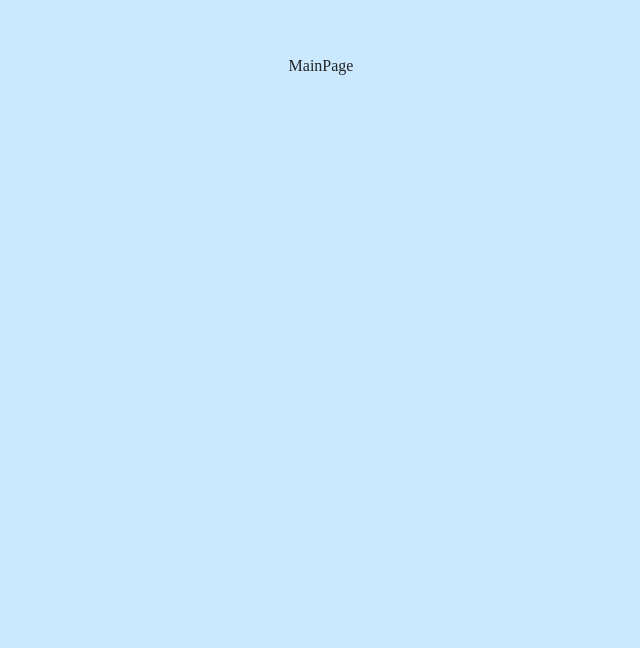
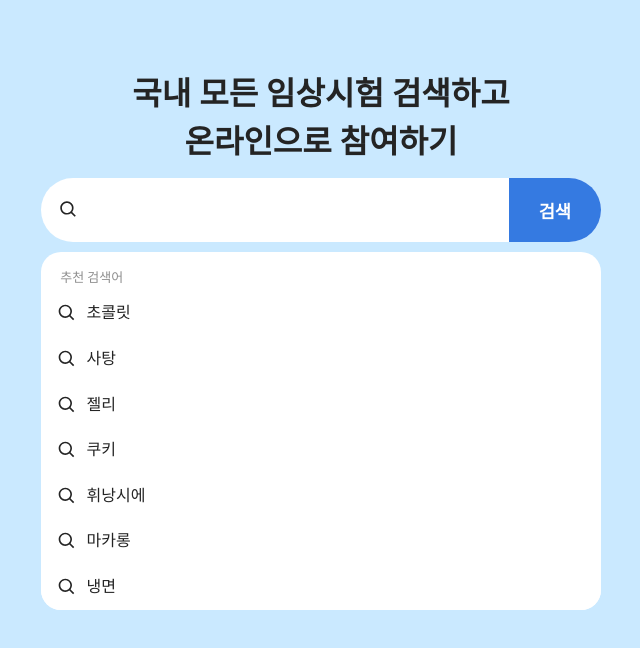
Before and after one commit to jhsung23/search-clinical-trials, a React (Vite) app: page / in a window 1280 px wide. Shown: the part 134-782 px from the top of the page, without its empty margins (319-959 px from the left). Built offline with nearby package versions, Linux system fonts and the light colour scheme.

Commit message:
feat: 검색창, 추천 검색어 목록

```diff
--- /dev/null
+++ b/src/components/common/Heading.tsx
@@ -0,0 +1,47 @@
+import { ComponentPropsWithRef, Ref, forwardRef } from 'react';
+import styled, { css } from 'styled-components';
+
+interface CustomProps {
+  size?: 'large' | 'medium' | 'small';
+}
+
+interface Props extends ComponentPropsWithRef<'h1'>, CustomProps {
+  children: React.ReactNode;
+}
+
+const Heading = forwardRef(
+  ({ size = 'large', children, ...rest }: Props, ref: Ref<HTMLHeadingElement>) => {
+    return (
+      <H1 ref={ref} size={size} {...rest}>
+        {children}
+      </H1>
+    );
+  }
+);
+
+const H1 = styled.h1<CustomProps>`
+  font-weight: 700;
+  margin: 12px 4px;
+  line-height: 1.5;
+  text-align: center;
+
+  ${({ size }) => {
+    if (size === 'large') {
+      return css`
+        font-size: xx-large;
+      `;
+    }
+    if (size === 'medium') {
+      return css`
+        font-size: x-large;
+      `;
+    }
+    if (size === 'small') {
+      return css`
+        font-size: medium;
+      `;
+    }
+  }}
+`;
+
+export default Heading;
--- /dev/null
+++ b/src/components/common/index.ts
@@ -0,0 +1 @@
+export { default as Heading } from './Heading';
--- /dev/null
+++ b/src/components/common/search/RelatedKeywords.tsx
@@ -0,0 +1,82 @@
+import { BiSearch } from 'react-icons/bi';
+import styled, { css } from 'styled-components';
+
+interface Props {
+  keywords: string[];
+  selectedIndex: number;
+}
+
+const RelatedKeywords = ({ keywords, selectedIndex }: Props) => {
+  return (
+    <Container>
+      <Span>추천 검색어</Span>
+      <Ul>
+        {keywords.length > 0 ? (
+          keywords.map((keyword, idx) => (
+            <Keyword key={idx} keyword={keyword} selected={selectedIndex === idx} />
+          ))
+        ) : (
+          <NoKeyword />
+        )}
+      </Ul>
+    </Container>
+  );
+};
+
+const Keyword = ({ keyword, selected }: { keyword: string; selected: boolean }) => {
+  return (
+    <StyledLi selected={selected}>
+      <SearchIcon />
+      {keyword}
+    </StyledLi>
+  );
+};
+
+const NoKeyword = () => {
+  return <Li>검색어 없음</Li>;
+};
+
+const Container = styled.section`
+  display: flex;
+  flex-direction: column;
+  width: 560px;
+  margin-top: 10px;
+  background-color: white;
+  border-radius: 20px;
+  overflow: hidden;
+`;
+
+const Ul = styled.ul``;
+
+const SearchIcon = styled(BiSearch)`
+  width: 20px;
+  height: 20px;
+`;
+
+const Span = styled.span`
+  color: #8e8e8e;
+  font-size: small;
+  padding: 1.2rem 1.2rem 0.4rem 1.2rem;
+`;
+
+const Li = styled.li`
+  display: flex;
+  align-items: center;
+  padding: 0.8rem 1rem;
+  font-size: medium;
+`;
+
+const StyledLi = styled(Li)<{ selected: boolean }>`
+  gap: 0.6rem;
+
+  ${({ selected }) =>
+    selected
+      ? css`
+          background-color: #eee;
+        `
+      : css`
+          background-color: white;
+        `}
+`;
+
+export default RelatedKeywords;
--- /dev/null
+++ b/src/components/common/search/SearchBar.tsx
@@ -0,0 +1,79 @@
+import { useState } from 'react';
+import { BiSearch } from 'react-icons/bi';
+import styled from 'styled-components';
+
+import { RelatedKeywords } from '@/components/common/search';
+
+const keywords = ['초콜릿', '사탕', '젤리', '쿠키', '휘낭시에', '마카롱', '냉면'];
+
+const SearchBar = () => {
+  const [inputText, setInputText] = useState('');
+  const [selectedIndex, setSelectedIndex] = useState(-1);
+
+  const selectKeyword = (event: React.KeyboardEvent) => {
+    if (event.key === 'ArrowUp' && selectedIndex > -1) {
+      event.preventDefault();
+      setSelectedIndex((prev) => prev - 1);
+    }
+    if (event.key === 'ArrowDown' && selectedIndex < keywords.length - 1) {
+      event.preventDefault();
+      setSelectedIndex((prev) => prev + 1);
+    }
+    return;
+  };
+
+  return (
+    <Container>
+      <SearchInput>
+        <SearchIcon />
+        <Input
+          value={inputText}
+          onChange={(e) => setInputText(e.target.value)}
+          onKeyDown={selectKeyword}
+        />
+        <SearchButton>검색</SearchButton>
+      </SearchInput>
+      <RelatedKeywords keywords={keywords} selectedIndex={selectedIndex} />
+    </Container>
+  );
+};
+
+const Container = styled.section``;
+
+const SearchInput = styled.div`
+  display: flex;
+  align-items: center;
+  overflow: hidden;
+  background-color: white;
+  border-radius: 36px;
+  height: 64px;
+  width: 560px;
+`;
+
+const SearchIcon = styled(BiSearch)`
+  width: 20px;
+  height: 20px;
+  padding: 1.1rem;
+`;
+
+const Input = styled.input`
+  border: 0;
+  flex-grow: 1;
+  outline: 0;
+  height: 100%;
+  font-size: 1.1rem;
+  padding: 0 1.1rem 0 0;
+`;
+
+const SearchButton = styled.button`
+  background-color: #357ae1;
+  border: 0;
+  color: white;
+  height: 100%;
+  font-size: 1.1rem;
+  font-weight: 600;
+  padding: 0 30px;
+  cursor: pointer;
+`;
+
+export default SearchBar;
--- /dev/null
+++ b/src/components/common/search/index.ts
@@ -0,0 +1,2 @@
+export { default as RelatedKeywords } from './RelatedKeywords';
+export { default as SearchBar } from './SearchBar';
--- a/src/pages/MainPage.tsx
+++ b/src/pages/MainPage.tsx
@@ -1,5 +1,17 @@
+import { Heading } from '@/components/common';
+import { SearchBar } from '@/components/common/search';
+
 const MainPage = () => {
-  return <div>MainPage</div>;
+  return (
+    <>
+      <Heading>
+        국내 모든 임상시험 검색하고
+        <br />
+        온라인으로 참여하기
+      </Heading>
+      <SearchBar />
+    </>
+  );
 };
 
 export default MainPage;
```
Also changed, not shown: 1 other file (tests, documents, lock files or other folders).
